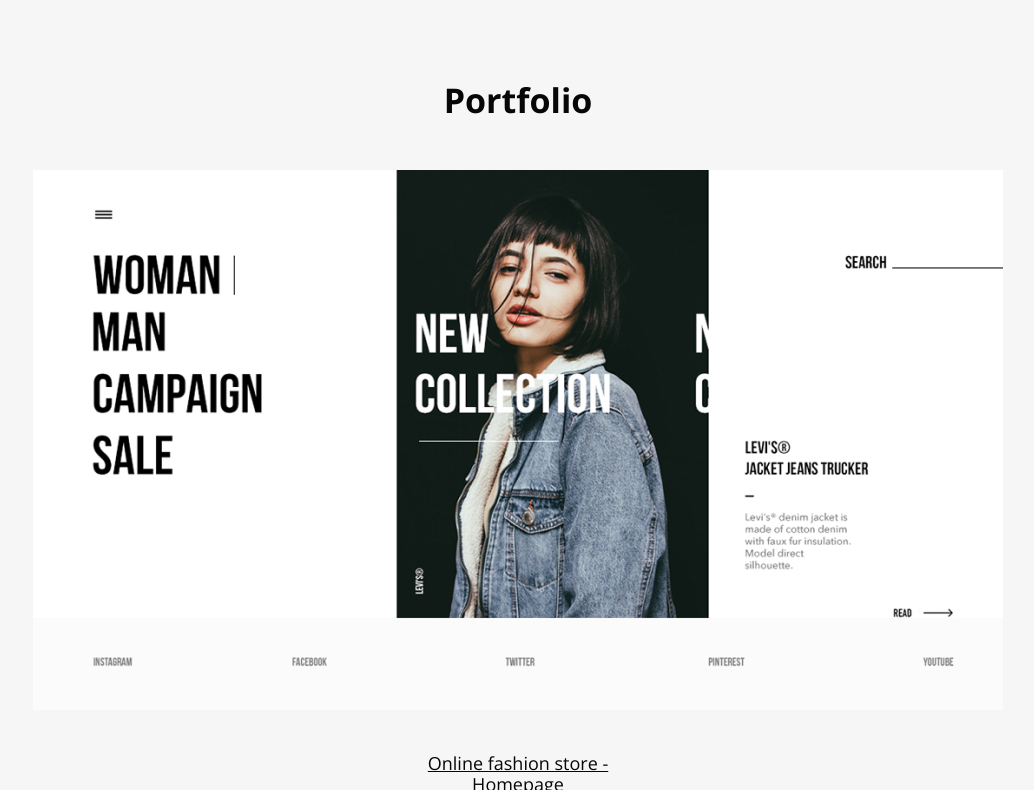
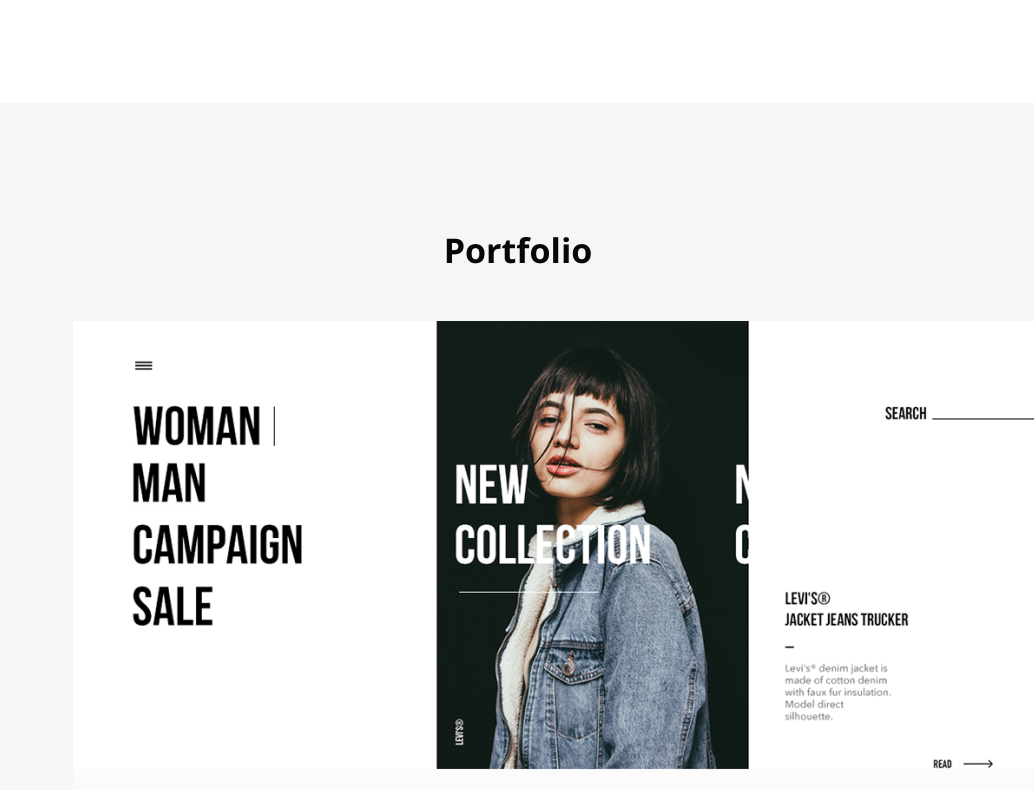
Before and after one commit to IrynaSvitlychna/denis-novik, a website: page index.html in a window 1280 px wide. Shown: the part 1692-2482 px from the top of the page, without its empty margins (202-1236 px from the left). Drawn offline with nearby package versions, Linux system fonts and the light colour scheme.

Commit message:
del resset.css

```diff
--- a/index.html
+++ b/index.html
@@ -8,7 +8,6 @@
   <link rel="preconnect" href="https://fonts.gstatic.com" crossorigin>
   <link href="https://fonts.googleapis.com/css2?family=Open+Sans:wght@300..800&display=swap" rel="stylesheet">
   <link rel="stylesheet" href="styles/style.css">
-  <link rel="stylesheet" href="styles/resset.css">
   <title>Denis Novik</title>
 </head>
 
--- a/styles/resset.css
+++ /dev/null
@@ -1,18 +0,0 @@
-* {
-  margin: 0;
-  padding: 0;
-  box-sizing: border-box;
-}
-
-li {
-  list-style: none;
-}
-
-a {
-  color: inherit;
-}
-
-/* button {
-  background: none;
-  border: none;
-} */
```
